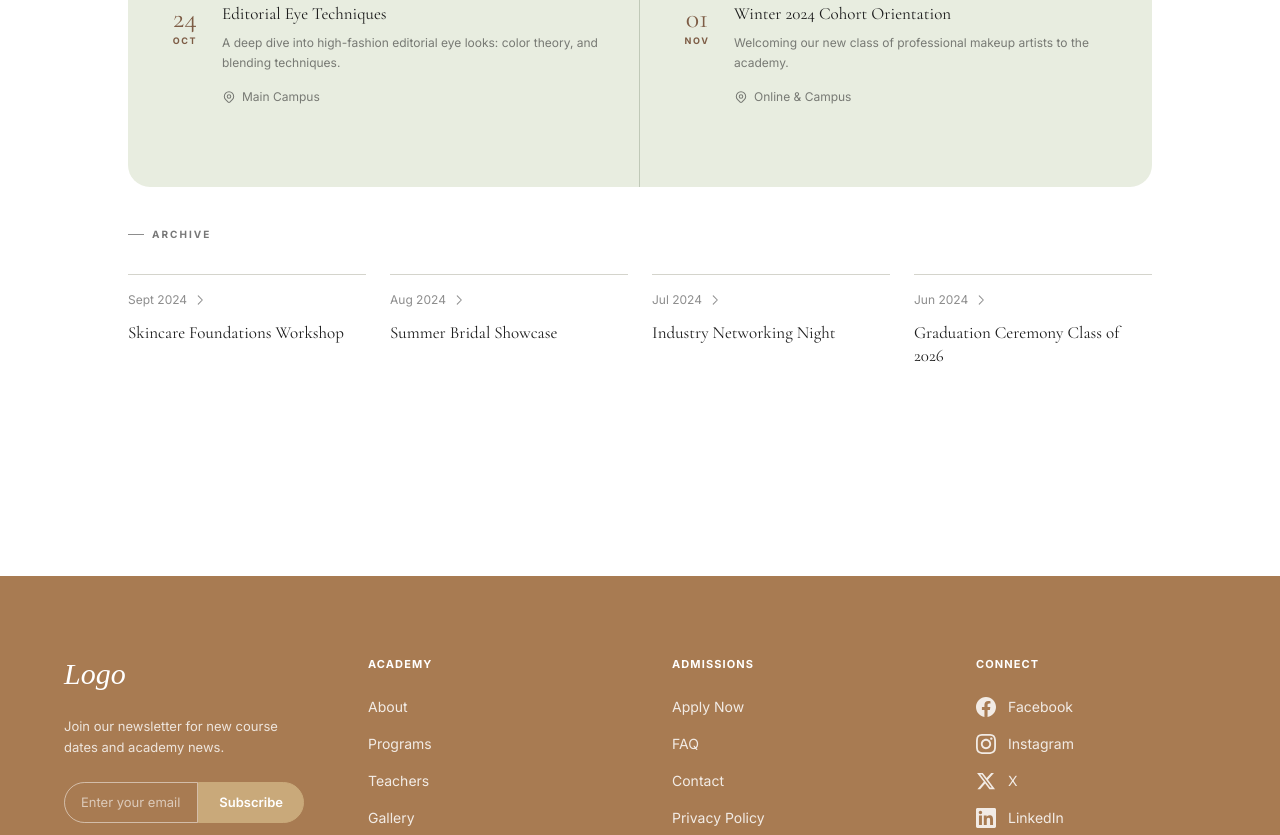
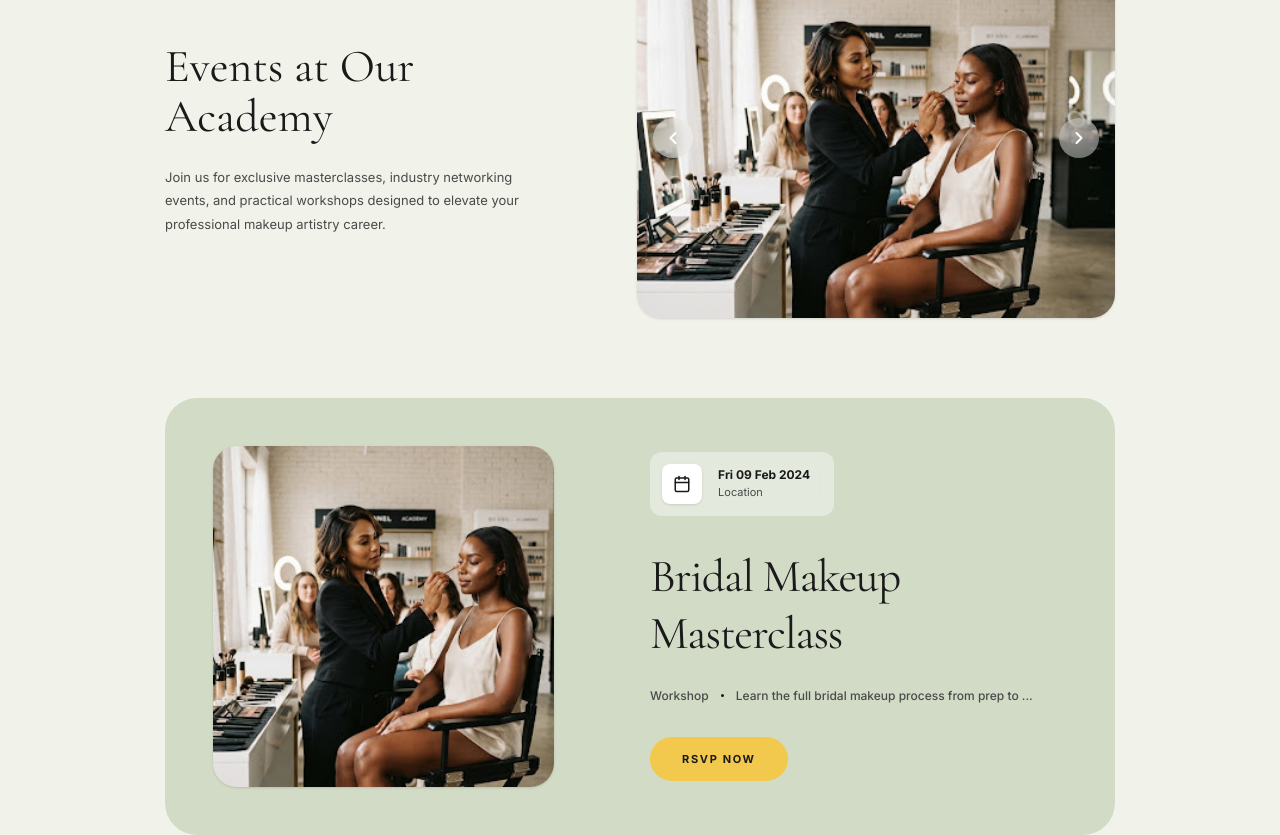
Before and after one commit to Nboss21/Bayn_t, a React (Vite) app in the folder frontend/: page /events in a window 1280 px wide. Shown: the part 320-1155 px from the top of the page. Built offline with nearby package versions, Linux system fonts and the light colour scheme.

Commit message:
feat: implement EventsPage with FeaturedEvent component and dynamic event data rendering

```diff
--- /dev/null
+++ b/frontend/src/components/events/FeaturedEvent.jsx
@@ -0,0 +1,55 @@
+import React from 'react';
+
+const FeaturedEvent = ({ event }) => {
+  if (!event) return null;
+
+  return (
+    <div className="bg-[#d2dbc6] rounded-[32px] p-8 md:p-12 flex flex-col md:flex-row gap-12 lg:gap-24 items-center mb-24">
+      {/* Left Image */}
+      <div className="w-full md:w-[45%]">
+        <div className="aspect-square rounded-[24px] overflow-hidden shadow-sm">
+          <img
+            src={event.image}
+            alt={event.title}
+            className="w-full h-full object-cover"
+          />
+        </div>
+      </div>
+
+      {/* Right Content */}
+      <div className="w-full md:w-[55%]">
+        <div className="flex flex-col gap-6 items-start">
+          {/* Metadata */}
+          <div className="flex items-center gap-4 bg-white/40 backdrop-blur-sm rounded-xl p-3 pr-6">
+            <div className="w-10 h-10 bg-white rounded-lg flex items-center justify-center text-[#1a1a1a] shadow-sm">
+              <svg width="18" height="18" viewBox="0 0 24 24" fill="none" stroke="currentColor" strokeWidth="2" strokeLinecap="round" strokeLinejoin="round"><rect x="3" y="4" width="18" height="18" rx="2" ry="2"></rect><line x1="16" y1="2" x2="16" y2="6"></line><line x1="8" y1="2" x2="8" y2="6"></line><line x1="3" y1="10" x2="21" y2="10"></line></svg>
+            </div>
+            <div className="flex flex-col">
+              <span className="text-[12px] font-bold text-[#1a1a1a]">{event.date}</span>
+              <span className="text-[11px] text-[#4a4a4a]">{event.location}</span>
+            </div>
+          </div>
+
+          {/* Title */}
+          <h2 className="text-4xl md:text-[46px] font-serif text-[#1a1a1a] tracking-tight leading-tight mt-2">
+            {event.title}
+          </h2>
+
+          {/* Details */}
+          <div className="flex items-center gap-3 text-[12px] text-[#4a4a4a] mb-2 font-medium">
+            <span>{event.category}</span>
+            <span className="w-[3px] h-[3px] rounded-full bg-[#1a1a1a]"></span>
+            <span>{event.description.substring(0, 50)}...</span>
+          </div>
+
+          {/* Button */}
+          <button className="bg-[#f2c94c] hover:bg-[#eab308] transition-colors text-[#1a1a1a] text-[11px] font-bold tracking-[0.15em] uppercase px-8 py-3.5 rounded-full">
+            RSVP NOW
+          </button>
+        </div>
+      </div>
+    </div>
+  );
+};
+
+export default FeaturedEvent;
--- a/frontend/src/pages/EventsPage.jsx
+++ b/frontend/src/pages/EventsPage.jsx
@@ -1,13 +1,18 @@
 import React from 'react';
-import AcademyCalendar from '../components/events/AcademyCalendar';
-import EventArchive from '../components/events/EventArchive';
+import EventsHero from '../components/events/EventsHero';
+import FeaturedEvent from '../components/events/FeaturedEvent';
+import UpcomingSchedule from '../components/events/UpcomingSchedule';
+import EventsArchive from '../components/events/EventsArchive';
+import { events } from '../data/home/eventsData';
 
 const EventsPage = () => {
   return (
-    <div className="bg-white min-h-screen pt-24 pb-32 px-10">
-      <div className="max-w-5xl mx-auto w-[90%]">
-        <AcademyCalendar />
-        <EventArchive />
+    <div className="bg-[#f1f3ea] min-h-screen pt-32 pb-20 px-8">
+      <div className="max-w-[950px] mx-auto">
+        <EventsHero />
+        <FeaturedEvent event={events[0]} />
+        <UpcomingSchedule events={events.slice(1)} />
+        <EventsArchive />
       </div>
     </div>
   );
```
